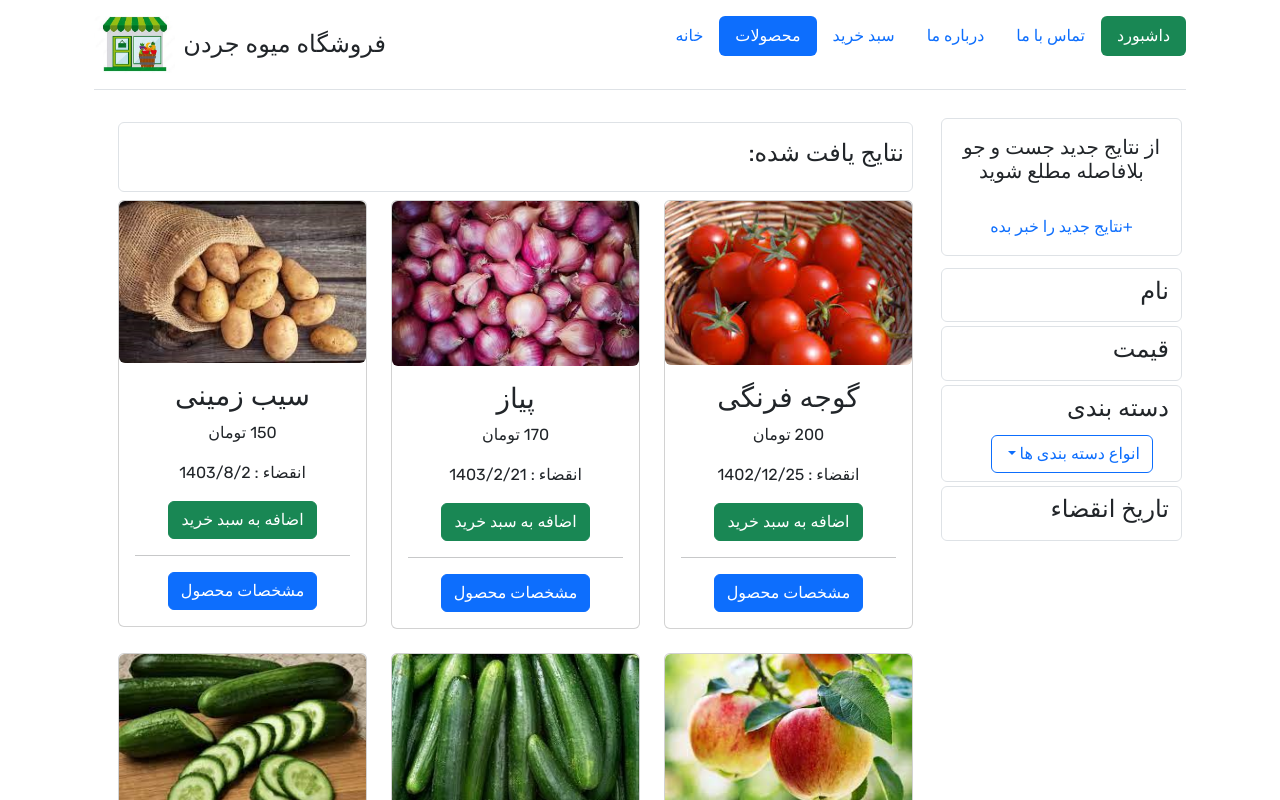
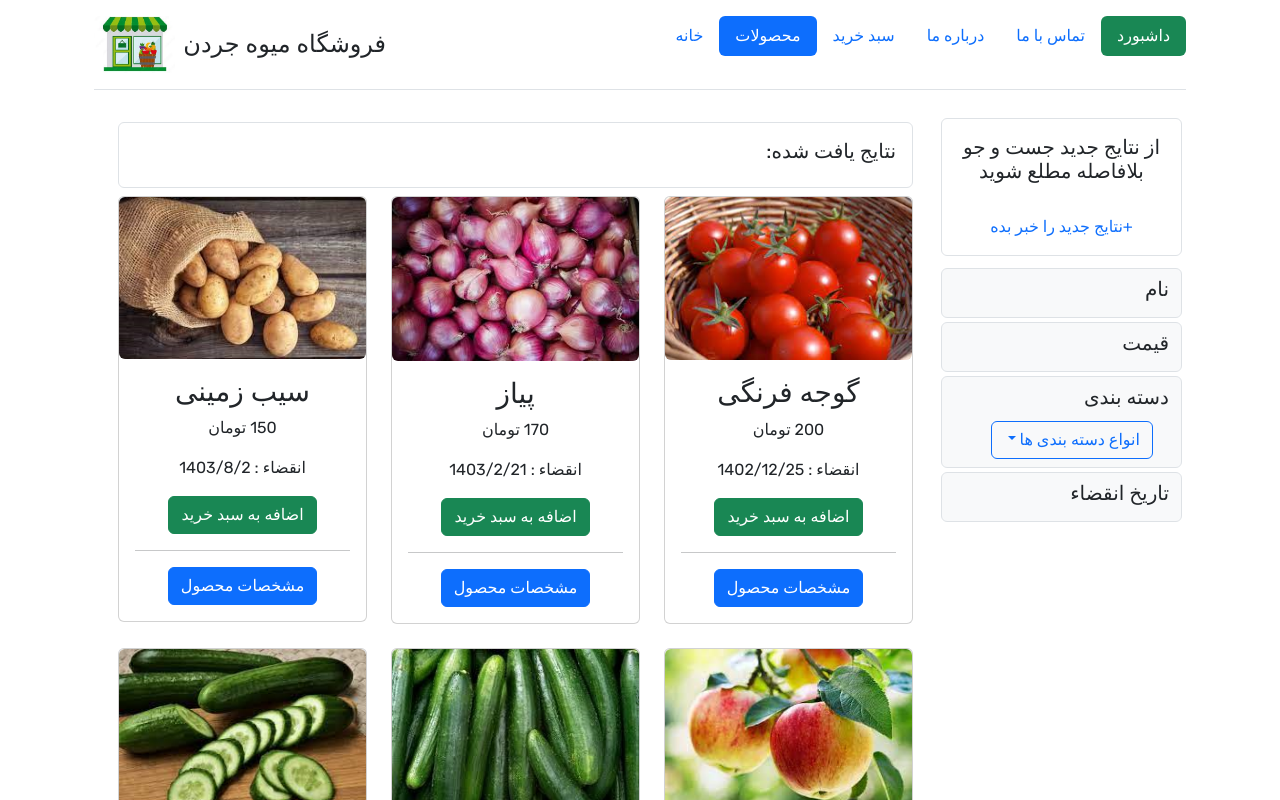
Before and after one commit to izadnia/shopWithAngular, an Angular app: page /products in a window 1280 px wide. Shown: the top 800 px of the page. Built offline with nearby package versions, Linux system fonts and the light colour scheme.

Commit message:
UI updated

```diff
--- a/src/app/modules/products/components/products/products-controller/products-controller.component.html
+++ b/src/app/modules/products/components/products/products-controller/products-controller.component.html
@@ -1,7 +1,7 @@
 <div class="sticky-top py-1">
   <div>
-    <div class="border rounded p-1 m-1">
-      <h4
+    <div class="border rounded p-1 m-1 bg-light">
+      <h5
         [ngStyle]="{ cursor: 'pointer' }"
         class="px-2 py-1 m-100"
         (click)="titleIsCollapsed = !titleIsCollapsed"
@@ -9,7 +9,7 @@
         aria-controls="collapseExample"
       >
         نام
-      </h4>
+      </h5>
       <div #collapse="ngbCollapse" [(ngbCollapse)]="titleIsCollapsed">
         <input
           (ngModelChange)="onFilterChange()"
@@ -19,8 +19,8 @@
         />
       </div>
     </div>
-    <div class="border rounded p-1 m-1">
-      <h4
+    <div class="border rounded p-1 m-1 bg-light">
+      <h5
         [ngStyle]="{ cursor: 'pointer' }"
         class="px-2 py-1 m-100"
         (click)="priceIsCollapsed = !priceIsCollapsed"
@@ -28,7 +28,7 @@
         aria-controls="collapseExample"
       >
         قیمت
-      </h4>
+      </h5>
       <div #collapse="ngbCollapse" [(ngbCollapse)]="priceIsCollapsed">
         <input
           type="range"
@@ -46,8 +46,8 @@
         >
       </div>
     </div>
-    <div class="border rounded p-1 m-1">
-      <h4
+    <div class="border rounded p-1 m-1 bg-light">
+      <h5
         [ngStyle]="{ cursor: 'pointer' }"
         class="px-2 py-1 m-100"
         (click)="categoryIsCollapsed = !categoryIsCollapsed"
@@ -55,7 +55,7 @@
         aria-controls="collapseExample"
       >
         دسته بندی
-      </h4>
+      </h5>
       <div #collapse="ngbCollapse" [(ngbCollapse)]="categoryIsCollapsed">
         <!-- <input
           (ngModelChange)="onFilterChange()"
@@ -94,8 +94,8 @@
         </div>
       </div>
     </div>
-    <div class="border rounded p-1 m-1">
-      <h4
+    <div class="border rounded p-1 m-1 bg-light">
+      <h5
         [ngStyle]="{ cursor: 'pointer' }"
         class="px-2 py-1 m-100"
         (click)="expireDateIsCollapsed = !expireDateIsCollapsed"
@@ -103,7 +103,7 @@
         aria-controls="collapseExample"
       >
         تاریخ انقضاء
-      </h4>
+      </h5>
       <div #collapse="ngbCollapse" [(ngbCollapse)]="expireDateIsCollapsed">
         <input
           (ngModelChange)="onFilterChange()"
--- a/src/app/modules/products/components/products/products-controller/products-controller.component.ts
+++ b/src/app/modules/products/components/products/products-controller/products-controller.component.ts
@@ -11,7 +11,7 @@ export class ProductsControllerComponent {
   priceIsCollapsed = true;
   categoryIsCollapsed = false;
   expireDateIsCollapsed = true;
-  inputSearchLabel: string = 'نام محصول';
+  inputSearchLabel: string = 'جست و جو';
   filter: any = {
     title: '',
     price: 1000,
--- a/src/app/modules/products/components/products/products-header/products-header.component.html
+++ b/src/app/modules/products/components/products/products-header/products-header.component.html
@@ -1,48 +1,55 @@
-<div class="border d-flex rounded p-1 my-2">
-  <div class="p-1 my-2">
-    <h4>نتایج یافت شده:</h4>
+<div class="border bg-white  my-1 textdarke d-flex rounded  ">
+  <div class="m-2 p-2">
+    <h5>نتایج یافت شده:</h5>
   </div>
   <ng-container *ngIf="filterApplied.title">
-    <div class="border rounded d-flex p-1 px-2 my-2 mx-2">
-      <h4>
+    <div class="border rounded d-flex p-1 align-items-center px-2 my-2 mx-2">
+      <h5>
         {{ filterApplied.title }}
-      </h4>
+      </h5>
       <button
         type="button"
-        class="close mx-1 bg-white border-0 "
+        class="close mx-1 bg-white text-dark border-0"
         aria-label="Close"
         (click)="excuteTitle()"
       >
-        <span aria-hidden="true" class="" [ngStyle]="{'font-size': '1.4rem' }">&times;</span>
+        <span aria-hidden="true" class="" [ngStyle]="{ 'font-size': '1.4rem' }"
+          >&times;</span
+        >
       </button>
     </div>
   </ng-container>
   <ng-container *ngIf="filterApplied.price < 1000">
-    <div class="border rounded d-flex p-1 px-2 my-2 mx-2">
-      <h4>تا {{ filterApplied.price }} تومان</h4>
+    <div class="border rounded d-flex p-1 px-2 align-items-center my-2 mx-2">
+      <h5>تا {{ filterApplied.price }} تومان</h5>
       <button
         type="button"
-        class="close mx-1 bg-white border-0 "
+        class="close mx-1 bg-white text-dark border-0"
         aria-label="Close"
         (click)="excutePrice()"
       >
-        <span aria-hidden="true" class="" [ngStyle]="{'font-size': '1.4rem' }">&times;</span>
+        <span aria-hidden="true" class="" [ngStyle]="{ 'font-size': '1.4rem' }"
+          >&times;</span
+        >
       </button>
     </div>
   </ng-container>
   <ng-container *ngIf="filterApplied.category">
-    <div class="border rounded d-flex p-1 px-2 my-2 mx-2">
-      <h4>در
+    <div class="border rounded d-flex p-1 px-2 align-items-center my-2 mx-2">
+      <h5>
+        در
         {{ filterApplied.category }}
         ها
-      </h4>
+      </h5>
       <button
         type="button"
-        class="close mx-1 bg-white border-0 "
+        class="close mx-1 bg-white text-dark border-0"
         aria-label="Close"
         (click)="excuteCategory()"
       >
-        <span aria-hidden="true" class="" [ngStyle]="{'font-size': '1.4rem' }">&times;</span>
+        <span aria-hidden="true" class="" [ngStyle]="{ 'font-size': '1.4rem' }"
+          >&times;</span
+        >
       </button>
     </div>
   </ng-container>
--- a/src/app/modules/products/components/products/products.component.html
+++ b/src/app/modules/products/components/products/products.component.html
@@ -10,10 +10,12 @@
     ></app-products-controller>
   </div>
   <div class="col col-xl-9 col-12">
-    <app-products-header
-      [filterApplied]="filter"
-      (filterChanged)="onFilterChanged($event)"
-    ></app-products-header>
+    <div class="py-1 bg-white sticky-top">
+      <app-products-header
+        [filterApplied]="filter"
+        (filterChanged)="onFilterChanged($event)"
+      ></app-products-header>
+    </div>
     <div class="row">
       <ng-container
         *ngIf="
```
